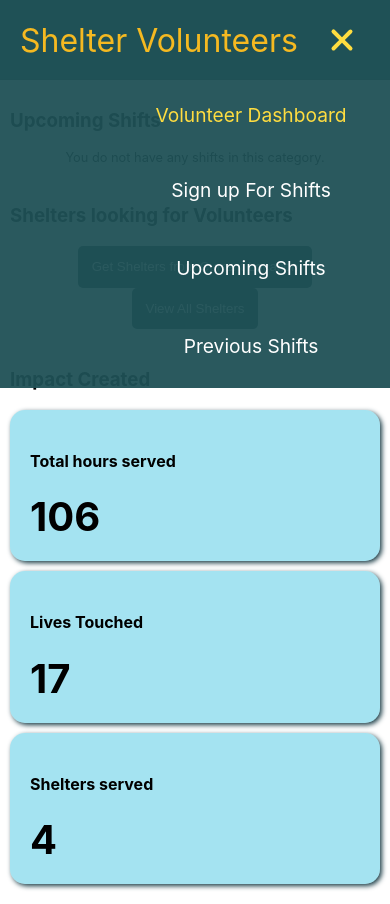
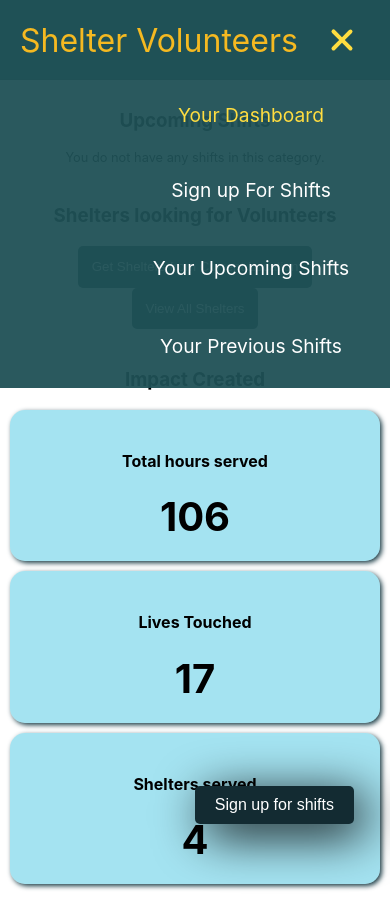
Before and after one commit to oss-slu/shelter_volunteers, a React (Create React App) app in the folder client_app/: page / in a window 390 px wide. Shown: the top 904 px of the page. Built offline with nearby package versions, Linux system fonts and the light colour scheme; no server answers.

Commit message:
Added confirmation Page

```diff
--- /dev/null
+++ b/client_app/src/Components/ConfirmationPage.js
@@ -0,0 +1,63 @@
+import React from 'react';
+import { format } from 'date-fns';
+import { Link } from 'react-router-dom';
+
+const handleReload = () => {
+    window.location.reload();
+  };
+
+const ConfirmationPage = ({ selectedShifts }) => {
+  return (
+    <>
+      <div className="conf-page">
+        <h1>Thank you for registering to volunteer!</h1>
+        <table>
+          <thead>
+            <tr>
+              <th>
+                <h2>Shelter</h2>
+              </th>
+              <th>
+                <h2>From</h2>
+              </th>
+              <th>
+                <h2>To</h2>
+              </th>
+            </tr>
+          </thead>
+          <tbody>
+            {selectedShifts.map(shift => (
+              <tr key={shift.id}>
+                <td>
+                  <p>{shift.shelter}</p>
+                </td>
+                <td>
+                  <p>{format(shift.start_time, 'MMM, dd, yyyy HH:mm aa')}</p>
+                </td>
+                <td>
+                  <p>{format(shift.end_time, 'MMM, dd, yyyy HH:mm aa')}</p>
+                </td>
+              </tr>
+            ))}
+          </tbody>
+        </table>
+        <br/>
+        <div className="button-row">
+          <Link to="/">
+            <button>Dashboard</button>
+          </Link>
+          <Link
+          to="/shelters"
+          onClick={handleReload}>
+            <button>Register for more shifts</button>
+          </Link>
+          <Link to="/upcoming-shifts">
+            <button>See all upcoming shifts</button>
+          </Link>
+        </div>
+      </div>
+    </>
+  );
+};
+
+export default ConfirmationPage;
--- a/client_app/src/Components/NavBar.js
+++ b/client_app/src/Components/NavBar.js
@@ -23,7 +23,7 @@ function NavBar() {
                 className="nav-links"
                 onClick={handleClick}
               >
-                Volunteer Dashboard
+                Your Dashboard
               </NavLink>
             </li>
             <li className="nav-item">
@@ -45,7 +45,7 @@ function NavBar() {
                 className="nav-links"
                 onClick={handleClick}
               >
-                Upcoming Shifts
+                Your Upcoming Shifts
               </NavLink>
             </li>
             <li className="nav-item">
@@ -56,7 +56,7 @@ function NavBar() {
                 className="nav-links"
                 onClick={handleClick}
               >
-                Previous Shifts
+                Your Previous Shifts
               </NavLink>
             </li>
           </ul>
--- a/client_app/src/Components/ShiftList.js
+++ b/client_app/src/Components/ShiftList.js
@@ -20,8 +20,8 @@ const ShiftList = (props) => {
           const endTime = new Date(shift.end_time);
 
           // format the start and end time to human-readable strings
-          const formattedStartTime = format(startTime, "MMMM dd, yyyy HH:mm");
-          const formattedEndTime = format(endTime, "MMMM dd, yyyy HH:mm");
+          const formattedStartTime = format(startTime, "M/dd/yy HH:mm");
+          const formattedEndTime = format(endTime, "M/dd/yy HH:mm");
           return (
             <>
             {props.currentSelectionSection === true && (<div className= "currentselection"
@@ -29,7 +29,8 @@ const ShiftList = (props) => {
                 <table>
                   <tr>
                     <td><p>{shift.shelter}</p></td>
-                    <td><p>{formattedStartTime} to {formattedEndTime}</p></td>
+                    <td><p>
+                      {formattedStartTime} to {formattedEndTime}</p></td>
                     <td>
                       <button
                         className="closebtn"
@@ -68,9 +69,14 @@ const ShiftList = (props) => {
             </>
           );
         })}
-      {props.shifts.length === 0 && (
+      {props.shifts.length === 0 && !props.currentSelectionSection &&(
         <p className="text-center">
           You do not have any shifts in this category.
+        </p>
+      )}
+      {props.currentSelectionSection &&(
+        <p className="text-center">
+          Please add your desired shifts from the list
         </p>
       )}
     </div>
--- a/client_app/src/Shelters.js
+++ b/client_app/src/Shelters.js
@@ -1,6 +1,7 @@
 import { useState, useEffect } from "react";
 
 import ShelterList from "./Components/ShelterList";
+import ConfirmationPage from "./Components/ConfirmationPage";
 import { SERVER } from "./config";
 import { Link } from "react-router-dom";
 import ShiftList from "./Components/ShiftList";
@@ -15,6 +16,7 @@ const Shelters = (props) => {
   const [loading, setLoading] = useState(true);
   const [isButtonDisabled, setButtonDisabled] = useState(true);
   const [selectedShifts, setSelectedShifts] = useState([]);
+  const [showConfirmation, setShowConfirmation] = useState(false);
 
   let shelters_endpoint =
     "https://api2-qa.gethelp.com/v2/facilities?page=0&pageSize=1000";
@@ -98,7 +100,7 @@ const Shelters = (props) => {
         Authorization: "volunteer@slu.edu",
       },
     })
-      .then(() => alert("You have submitted the shifts successfully"))
+      .then(() => setShowConfirmation(true))
       .catch((error) => console.log(error));
   }
 
@@ -107,7 +109,8 @@ const Shelters = (props) => {
   }, [selectedShifts]);
 
   return (
-    <div>
+    <>
+    {!showConfirmation && (<div>
       {props.condensed && (
         <div className="text-center">
           <button onClick={getLocation}>
@@ -131,11 +134,11 @@ const Shelters = (props) => {
           <div className="signup-page">
             <div className="column column-1">
               <div className="text-center">
+              <h1>Volunteering Oppotunities</h1>
                 <button onClick={getLocation}>
-                  Get Shelters from Current Location
+                  Show oppotunities near me
                 </button>
                 <br />
-                <h1>Volunteering Oppotunities</h1>
                 <label htmlFor="radius-select">Radius (miles): </label>
                 <select id="radius-select" onChange={setRadiusfromLocation}>
                   <option value="5">5</option>
@@ -178,7 +181,11 @@ const Shelters = (props) => {
           </div>
         </div>
       )}
-    </div>
+    </div>)}
+    {showConfirmation && <div>
+      <ConfirmationPage selectedShifts={selectedShifts} />
+      </div>}
+    </>
   );
 };
 
--- a/client_app/src/VolunteerDashboard.js
+++ b/client_app/src/VolunteerDashboard.js
@@ -33,6 +33,9 @@ function VolunteerDashboard() {
           <p>4</p>
         </div>
       </div>
+      <div className="cta-button">
+        <button>Sign up for shifts </button>
+      </div>
     </div>
   );
 }
--- a/client_app/src/index.css
+++ b/client_app/src/index.css
@@ -16,12 +16,27 @@ table {
   width: 100%;
 }
 
-td {
+.conf-page{
+  max-width: 100%;
+  display: flex;
+  justify-content:center;
+  text-align: center;
+  flex-direction: column;
+}
+
+.conf-page table{
+  max-width: 70%;
+  margin: 0 auto;
+}
+
+td,th {
   padding: 8px;
   text-align: left;
   border-bottom: 1px solid #ddd;
 }
-
+th {
+  background-color: #f2f2f2;
+}
 tr:hover {
   background-color: #f5f5f5;
 }
@@ -125,6 +140,7 @@ p{
 
 .volunteer-dashboard {
   display: flex;
+  text-align: center;
 }
 
 .volunteer-dashboard .column {
@@ -174,6 +190,8 @@ button {
   border: none;
   padding: 1em;
   cursor: pointer;
+  margin-left: 1rem;
+  margin-right: 1rem;
 }
 
 @media screen and (max-width: 960px) {
@@ -311,3 +329,28 @@ button {
   background-color: #bde3c8;
   box-shadow: 2px 2px 5px #888888;
 }
+
+.cta-button {
+  display: none;
+  @media (max-width: 767px) {
+    position: fixed;
+    bottom: 20px;
+    right: 20px;
+    display: block;
+    z-index: 999;
+  }
+}
+.cta-button button {
+  padding: 10px 20px;
+  background-color: #132b32;
+  color: #fff;
+  border: none;
+  border-radius: 5px;
+  font-size: 1em;
+  cursor: pointer;
+  box-shadow: 10px 10px 50px rgba(0, 0, 0, 1);
+}
+
+.cta-button button:hover {
+  background-color: #2980b9;
+}
```
